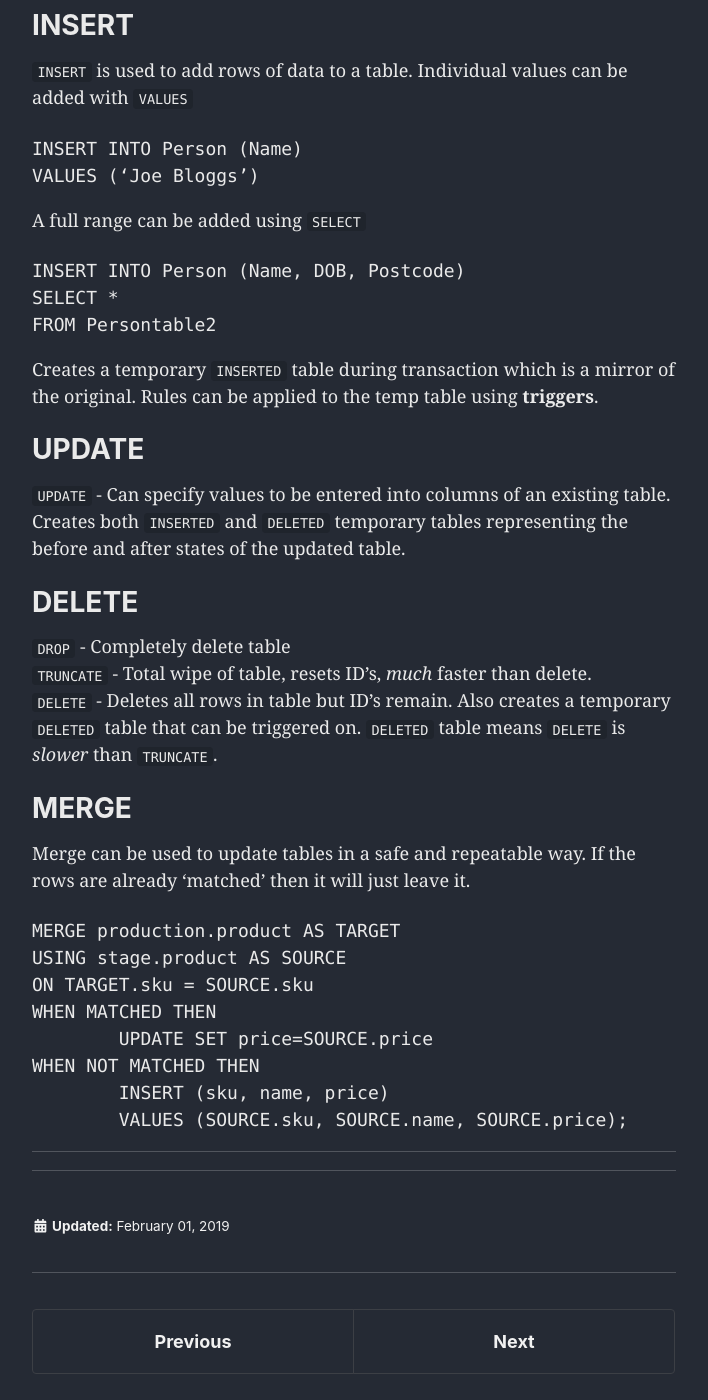
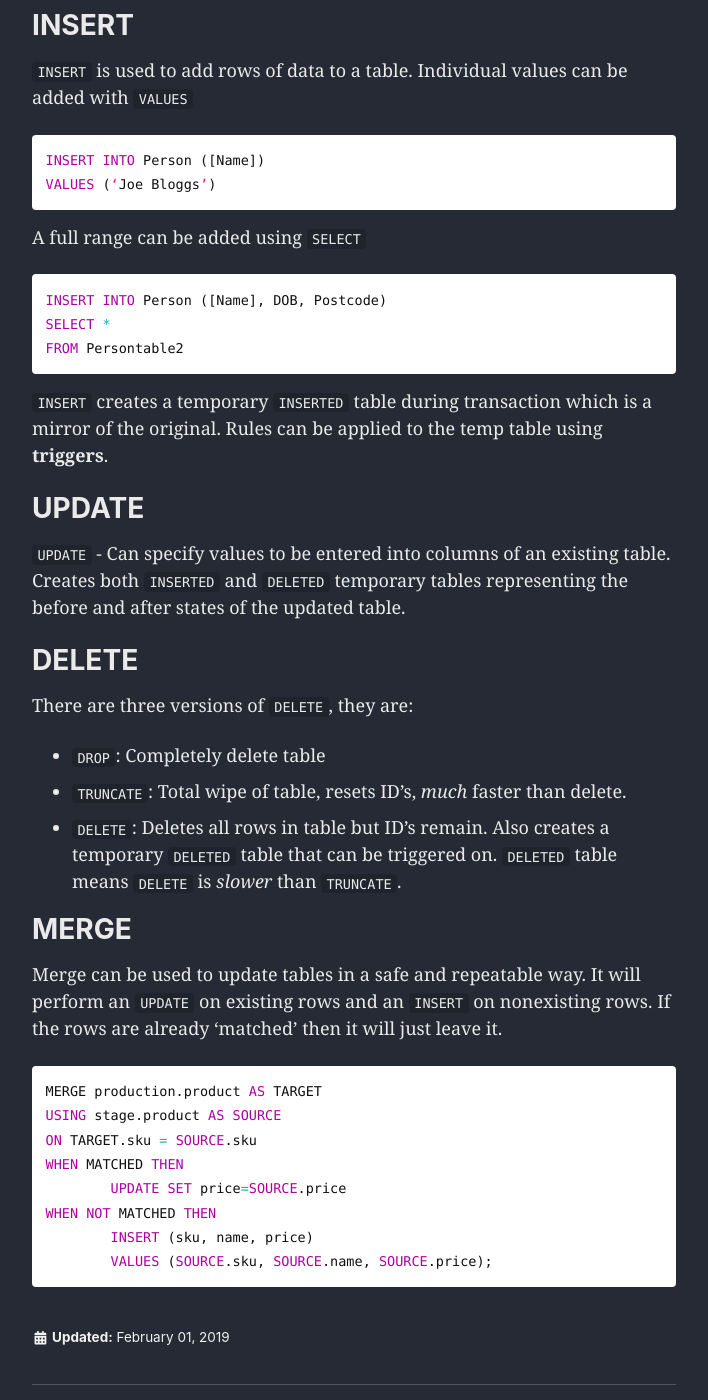
Before and after one commit to mdwcrft/mdwcrft.github.io, a Jekyll site: the page built from _posts/2019-02-05-SQL5.md, in a window 1280 px wide and 1400 px high, scrolled down 649 px. Shown: the whole window, without its empty margins (286-994 px from the left). Built offline with Jekyll 4.4.1, drawn with Linux system fonts in a browser that asks for light colours; cached includes are drawn as plain includes; nearby versions of some CDN libraries; emoji names are drawn with the system emoji font; before the commit the page ends 2023 px from its top, so only the background shows below that.

Commit message:
Final cleanup

````diff
--- a/_posts/2019-02-05-SQL5.md
+++ b/_posts/2019-02-05-SQL5.md
@@ -24,31 +24,31 @@
 DML consists of `INSERT`, `UPDATE`, and `DELETE`.
 # INSERT
 `INSERT` is used to add rows of data to a table. Individual values can be added with `VALUES`
-```SQL
-INSERT INTO Person (Name)
+```sql
+INSERT INTO Person ([Name])
 VALUES (‘Joe Bloggs’)
 ```
 
 A full range can be added using `SELECT`
-```SQL
-INSERT INTO Person (Name, DOB, Postcode)
+```sql
+INSERT INTO Person ([Name], DOB, Postcode)
 SELECT *
 FROM Persontable2
 ```
-Creates a temporary `INSERTED` table during transaction which is a mirror of the original. Rules can be applied to the temp table using **triggers**.
+`INSERT` creates a temporary `INSERTED` table during transaction which is a mirror of the original. Rules can be applied to the temp table using **triggers**.
 
 # UPDATE
 `UPDATE` - Can specify values to be entered into columns of an existing table. Creates both `INSERTED` and `DELETED` temporary tables representing the before and after states of the updated table.
 
 # DELETE
-`DROP` - Completely delete table
-`TRUNCATE` - Total wipe of table, resets ID's, *much* faster than delete.
-`DELETE` - Deletes all rows in table but ID's remain. Also creates a temporary `DELETED` table that can be triggered on. `DELETED` table means `DELETE` is *slower* than `TRUNCATE`.
-
+There are three versions of `DELETE`, they are:
+- `DROP`: Completely delete table
+- `TRUNCATE`: Total wipe of table, resets ID's, *much* faster than delete.
+- `DELETE`: Deletes all rows in table but ID's remain. Also creates a temporary `DELETED` table that can be triggered on. `DELETED` table means `DELETE` is *slower* than `TRUNCATE`.
 
 # MERGE
-Merge can be used to update tables in a safe and repeatable way. If the rows are already ‘matched’ then it will just leave it.
-```SQL
+Merge can be used to update tables in a safe and repeatable way. It will perform an `UPDATE` on existing rows and an `INSERT` on nonexisting rows. If the rows are already ‘matched’ then it will just leave it.
+```sql
 MERGE production.product AS TARGET
 USING stage.product AS SOURCE
 ON TARGET.sku = SOURCE.sku
@@ -58,11 +58,3 @@
 	INSERT (sku, name, price)
 	VALUES (SOURCE.sku, SOURCE.name, SOURCE.price);
 ```
-
-
-
-
----
-
-
----
````
